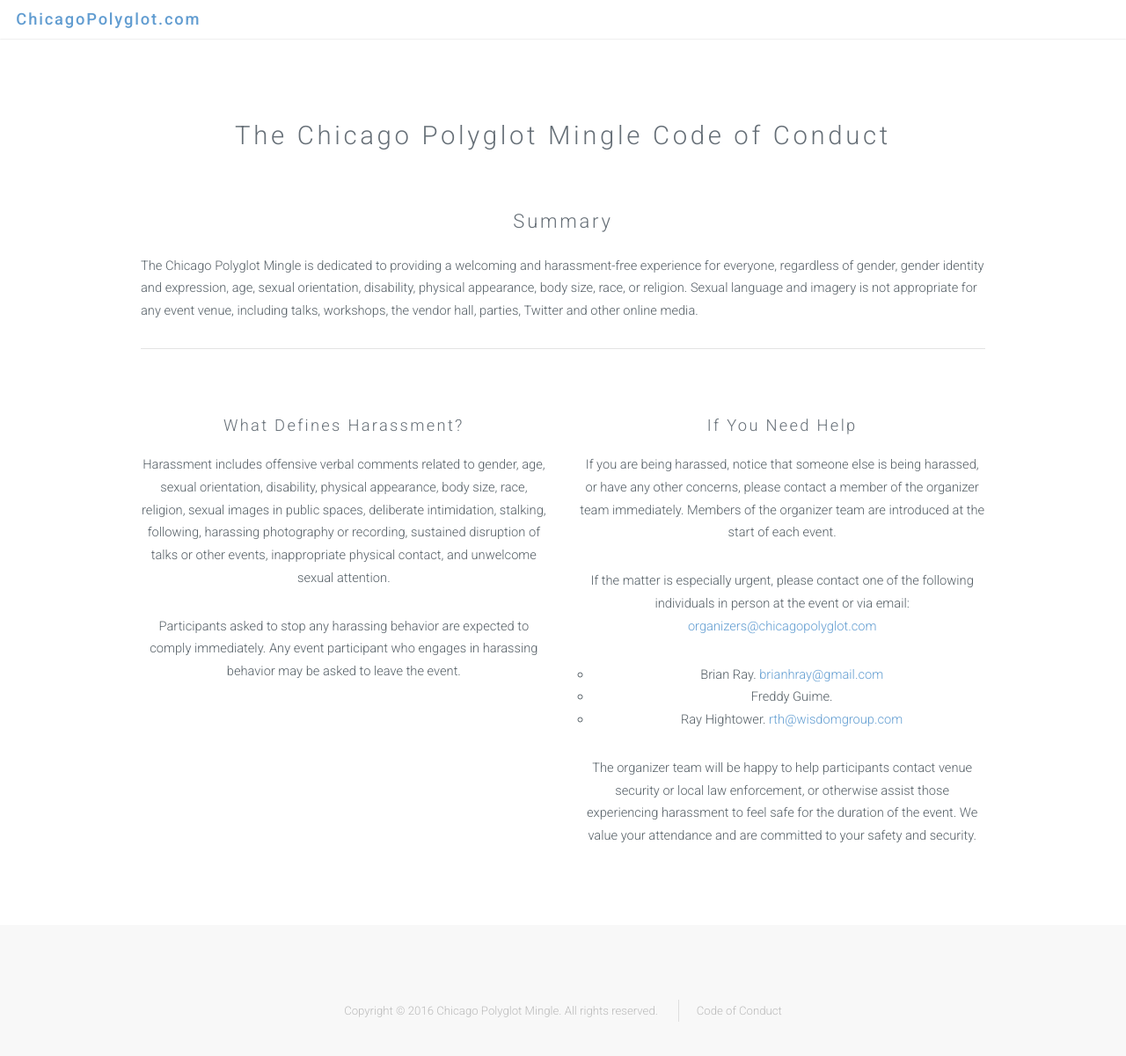
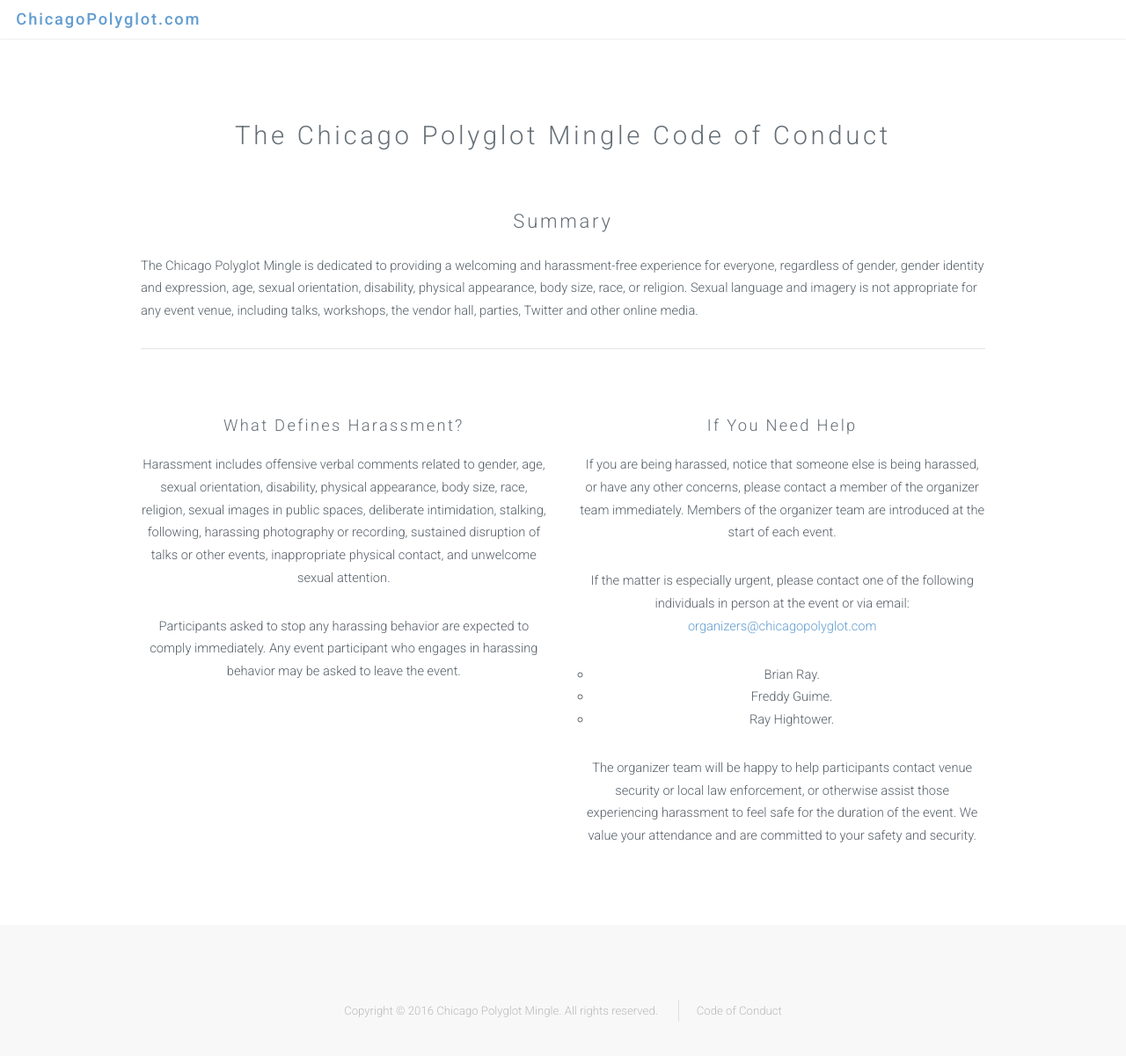
Before and after one commit to 8thlight/chicagopolyglot, a Jekyll site: the page built from codeofconduct.html, in a window 1280 px wide and 1221 px high. Shown: the top 1201 px of the window at 88% size. Built offline with Jekyll 4.4.1, drawn with Linux system fonts in a browser that asks for light colours.

Commit message:
Remove specific CoC email addresses

```diff
--- a/codeofconduct.html
+++ b/codeofconduct.html
@@ -27,9 +27,9 @@
                     <p>If you are being harassed, notice that someone else is being harassed, or have any other concerns, please contact a member of the organizer team immediately. Members of the organizer team are introduced at the start of each event.</p>
 										<p>If the matter is especially urgent, please contact one of the following individuals in person at the event or via email: <a href="mailto:organizers@chicagopolyglot.com" target="_top">organizers@chicagopolyglot.com</a></p>
 										<ul>
-											<li>Brian Ray. <a href="mailto:brianhray@gmail.com" target="_top">brianhray@gmail.com</a></li>
+											<li>Brian Ray. </li>
                       <li>Freddy Guime.</li>
-                      <li>Ray Hightower. <a href="mailto:rth@wisdomgroup.com" target="_top">rth@wisdomgroup.com</a></li>
+                      <li>Ray Hightower.</li>
 										</ul>
 										<p>The organizer team will be happy to help participants contact venue security or local law enforcement, or otherwise assist those experiencing harassment to feel safe for the duration of the event. We value your attendance and are committed to your safety and security.</p>
                 </section>
```
